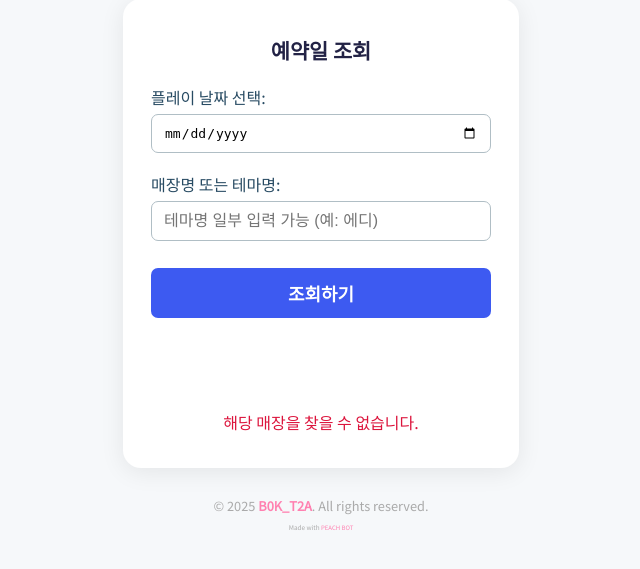
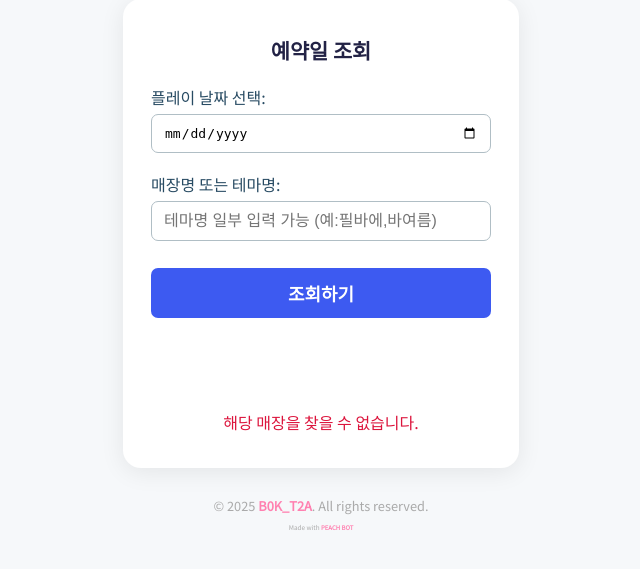
Before and after one commit to b0kt2a/B0KT2A-RSVN, a Flask app: page / in a window 1280 px wide. Shown: the part 134-703 px from the top of the page, without its empty margins (319-959 px from the left). Run offline with Flask 3, Linux system fonts and the light colour scheme; data comes from the database, SQL or seed files in the repository.

Commit message:
Add files via upload

```diff
--- a/templates/index.html
+++ b/templates/index.html
@@ -129,7 +129,7 @@
                 <input type="date" name="date" required value="{{ selected_date }}" autocomplete="off">
             </label>
             <label>매장명 또는 테마명:
-                <input type="text" name="store" placeholder="테마명 일부 입력 가능 (예: 에디)" required value="{{ selected_store }}" autocomplete="off">
+                <input type="text" name="store" placeholder="테마명 일부 입력 가능 (예:필바에,바여름)" required value="{{ selected_store }}" autocomplete="off">
             </label>
             <input type="submit" value="조회하기" class="submit-btn">
         </form>
@@ -153,7 +153,7 @@
     <!-- footer는 center-box 밖에! -->
     <footer>
       &copy; 2025 <SPAN STYLE="COLOR:#ff80b0; font-size:1.0em; font-weight:600;">B0K_T2A</SPAN>. All rights reserved.<br>
-      <span>Made with <span style="color:#ff80b0;">PEACH BOT</span></span>
+      <span>Made with <span style="color:#ff80b0; font-weight:600;">PEACH BOT</span></span>
     </footer>
 </body>
 </html>
```
